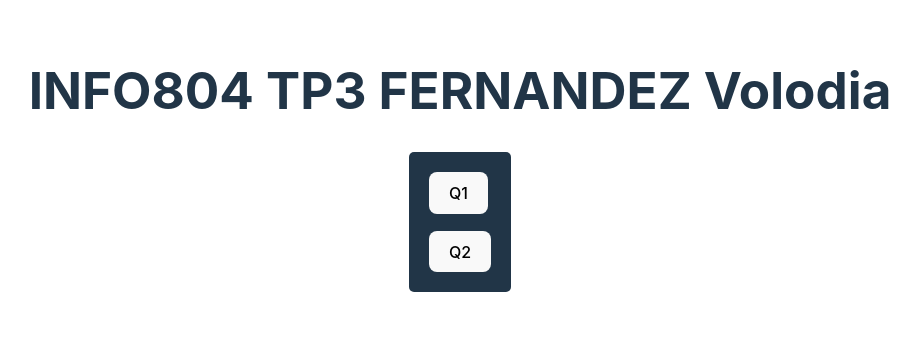
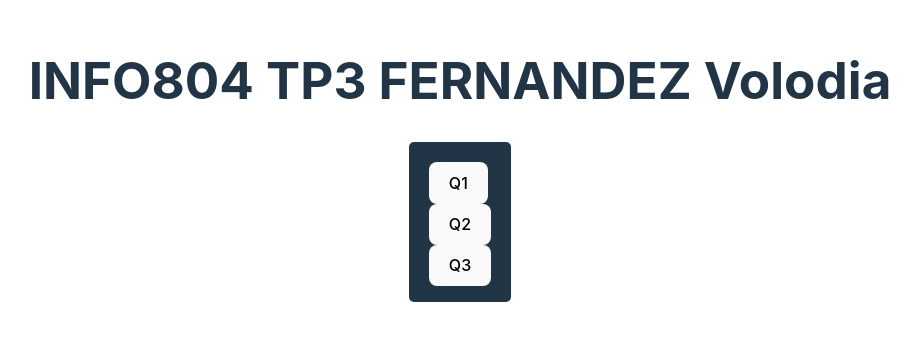
Before and after one commit to Ygdrazil/TP3_FERNANDEZ_Volodia, a SvelteKit app: page / in a window 1280 px wide. Shown: the part 240-580 px from the top of the page, without its empty margins (180-1100 px from the left). Built offline with nearby package versions, Linux system fonts and the light colour scheme.

Commit message:
Added rotues to MainMenu

```diff
--- a/src/routes/+page.svelte
+++ b/src/routes/+page.svelte
@@ -26,6 +26,7 @@
 	<div id="button-list">
 		<a href="/q1"><button>Q1</button></a>
 		<a href="/q2"><button>Q2</button></a>
+		<a href="/q3"><button>Q3</button></a>
 	</div>
 </main>
 
@@ -47,11 +48,16 @@
 		align-items: space-between;
 	}
 
-	@media(prefers-color-scheme: light) {
+	@media (prefers-color-scheme: light) {
 		#button-list {
 			height: 100px;
 			background-color: #213547;
-			justify-content: space-between;
+			padding: 20px;
+			border-radius: 5px;
+			display: flex;
+			flex-direction: column;
+			align-items: space-between;
+			padding-bottom: 40px;
 		}
 	}
 </style>
--- a/src/routes/q3/+page.svelte
+++ b/src/routes/q3/+page.svelte
@@ -210,7 +210,7 @@
 </script>
 
 <main id="container">
-	<h1>Question 2</h1>
+	<h1>Question 3</h1>
 	<canvas id="webglcanvas" width="600" height="500" />
 </main>
 
```
